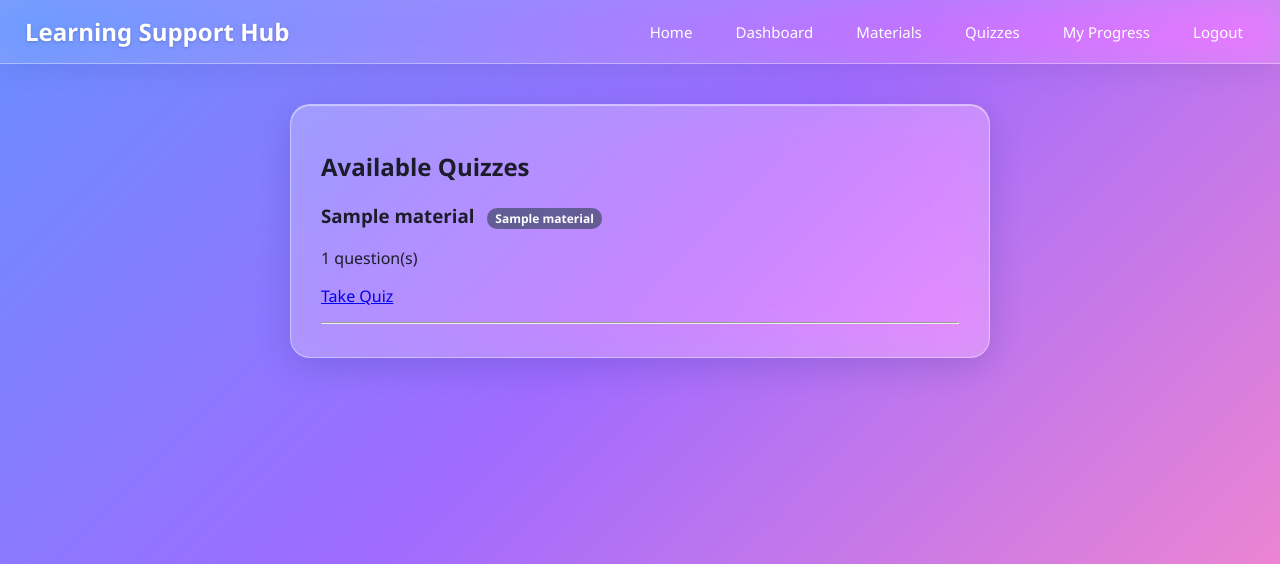
After one commit to shridev2009-dev/learning-support-hubV1, a Flask app: page /quizzes in a window 1280 px wide. The commit adds this page. Shown: the top 564 px of the page. Run offline with Flask 3, Linux system fonts and the light colour scheme; the visitor is signed in with stand-in values (Sample User, id 1); tables that the repository leaves empty hold one stand-in row (values such as "Sample post").

Commit message:
Add student available quizzes page
Co-authored-by: Copilot <223556219+Copilot@users.noreply.github.com>

```diff
--- a/app.py
+++ b/app.py
@@ -155,6 +155,30 @@ def student_dashboard():
     return render_template('student_dashboard.html', name=session['name'])
 
 
+# ---------- Student: Available Quizzes ----------
+@app.route('/quizzes')
+def quizzes():
+    if session.get('role') != 'student':
+        return redirect(url_for('login'))
+
+    conn = get_connection()
+    cursor = conn.cursor(dictionary=True)
+    cursor.execute("""
+        SELECT m.material_id, m.title, m.subject,
+               (SELECT COUNT(*) FROM quiz q WHERE q.material_id = m.material_id) AS question_count
+        FROM material m
+        WHERE EXISTS (
+            SELECT 1 FROM quiz q WHERE q.material_id = m.material_id
+        )
+        ORDER BY m.upload_date DESC
+    """)
+    materials = cursor.fetchall()
+    cursor.close()
+    conn.close()
+
+    return render_template('quizzes.html', materials=materials)
+
+
 # ---------- Teacher Dashboard ----------
 @app.route('/teacher_dashboard')
 def teacher_dashboard():
--- a/templates/base.html
+++ b/templates/base.html
@@ -13,6 +13,7 @@
             {% if session.get('role') == 'student' %}
                 <a href="{{ url_for('student_dashboard') }}">Dashboard</a>
                 <a href="{{ url_for('view_materials') }}">Materials</a>
+                <a href="{{ url_for('quizzes') }}">Quizzes</a>
                 <a href="{{ url_for('progress') }}">My Progress</a>
                 <a href="{{ url_for('logout') }}">Logout</a>
             {% elif session.get('role') == 'teacher' %}
--- /dev/null
+++ b/templates/quizzes.html
@@ -0,0 +1,19 @@
+{% extends "base.html" %}
+{% block title %}Available Quizzes{% endblock %}
+
+{% block content %}
+<h2>Available Quizzes</h2>
+
+{% if materials %}
+    {% for material in materials %}
+    <div class="material-block">
+        <h3>{{ material.title }} <span class="subject-tag">{{ material.subject }}</span></h3>
+        <p>{{ material.question_count }} question(s)</p>
+        <a href="{{ url_for('take_quiz', material_id=material.material_id) }}">Take Quiz</a>
+    </div>
+    <hr>
+    {% endfor %}
+{% else %}
+    <p>No quizzes are available yet. Your teacher needs to upload a study material and add quiz questions first.</p>
+{% endif %}
+{% endblock %}
--- a/templates/student_dashboard.html
+++ b/templates/student_dashboard.html
@@ -6,6 +6,10 @@
 <p>Use the links below to access your learning resources.</p>
 
 <div class="card-links">
+    <a class="card" href="{{ url_for('quizzes') }}">
+        <h3>Available Quizzes</h3>
+        <p>Find and take quizzes created by your teacher.</p>
+    </a>
     <a class="card" href="{{ url_for('view_materials') }}">
         <h3>Study Materials</h3>
         <p>Browse modules uploaded by your teacher.</p>
```
